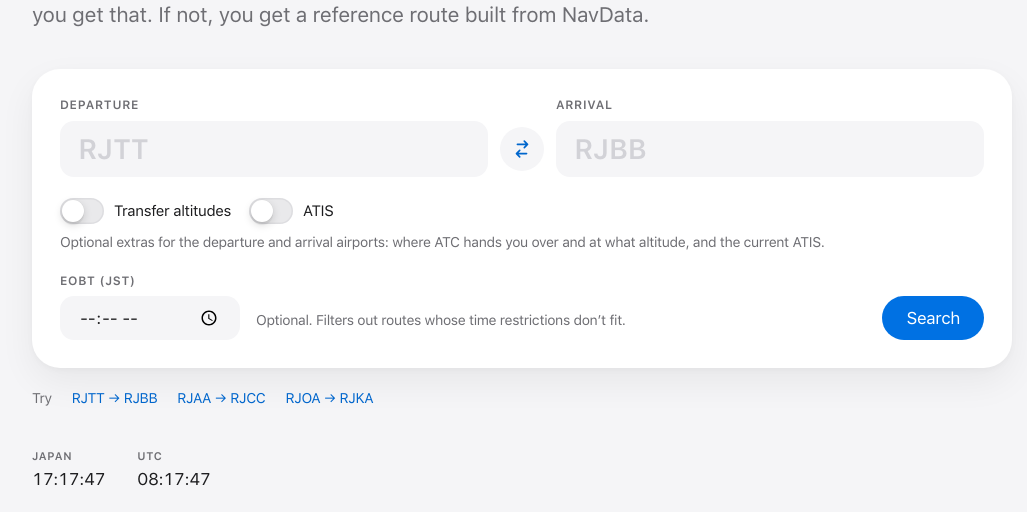
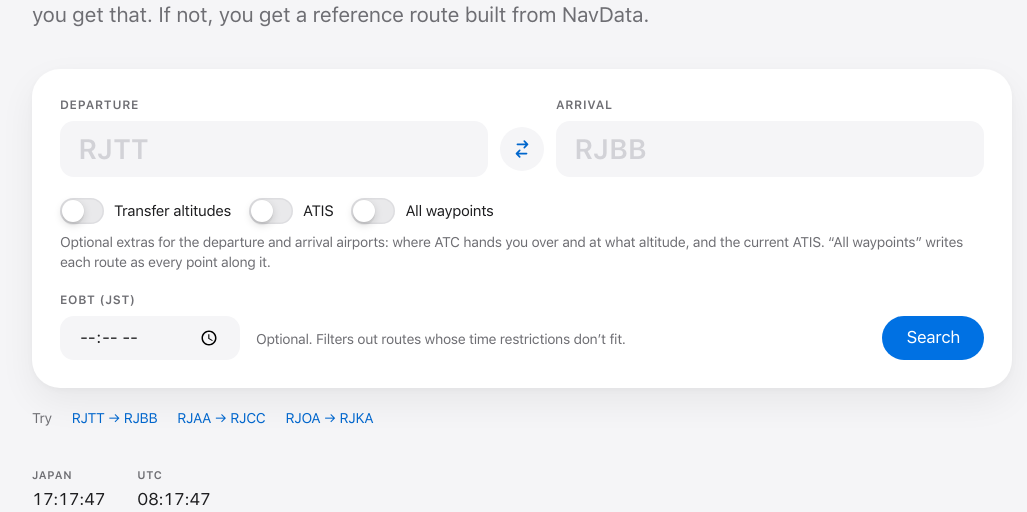
Before and after one commit to lpxlpx7/japan-route-finder, a PHP site: page /index.php in a window 1280 px wide. Shown: the part 351-863 px from the top of the page, without its empty margins (118-1145 px from the left). Run offline with PHP 8.4, Linux system fonts and the light colour scheme.

Commit message:
Add an "All waypoints" switch that lists every point on the route
Each route card then shows the route as the points along it, without airway
names, taken from the map geometry (airports and SID/STAR legs left out).
A warning dialog has to be accepted before the switch turns on.

Co-Authored-By: Claude Opus 5.5 <noreply@anthropic.com>
Claude-Session: https://claude.ai/code/session_01QwaHMhvP4Kfd3yaUznZPcY

```diff
--- a/assets/css/style.css
+++ b/assets/css/style.css
@@ -130,6 +130,18 @@ html[lang="ja"] .field > span { letter-spacing: .02em; }
 .form-error { min-height: 1.4em; margin: 14px 0 0; color: #e30000; font-size: 14px; }
 .form-options { margin-top: 18px; display: flex; flex-wrap: wrap; align-items: center; gap: 6px 18px; }
 .form-options .field-hint { margin: 0; }
+
+/* ---------- Warning before "All waypoints" ---------- */
+.confirm-dialog { width: min(480px, calc(100% - 32px)); padding: 28px; border: 0; border-radius: var(--radius-tile); background: var(--surface); color: var(--ink); box-shadow: 0 20px 60px rgba(0,0,0,.25); }
+.confirm-dialog::backdrop { background: rgba(0,0,0,.4); -webkit-backdrop-filter: blur(4px); backdrop-filter: blur(4px); }
+.confirm-dialog h2 { margin: 0 0 12px; font-size: 22px; line-height: 1.25; }
+.confirm-dialog p, .confirm-dialog li { font-size: 15px; line-height: 1.5; }
+.confirm-dialog p { margin: 0 0 10px; }
+.confirm-dialog ul { margin: 0; padding-left: 20px; color: var(--muted); }
+.confirm-dialog li + li { margin-top: 6px; }
+.confirm-actions { margin-top: 24px; display: flex; justify-content: flex-end; flex-wrap: wrap; gap: 10px; }
+.button-secondary { background: var(--surface-2); color: var(--blue); }
+
 .form-row-end { grid-template-columns: 1fr auto; }
 
 /* ---------- iOS switch (same control as Jurina API's map page) ----------
--- a/assets/js/app.js
+++ b/assets/js/app.js
@@ -5,7 +5,7 @@ const results = document.querySelector("#results");
 const formError = form.querySelector(".form-error");
 const submitButton = form.querySelector('button[type="submit"]');
 
-const fields = { dep: form.elements.dep, arr: form.elements.arr, eobt: form.elements.eobt, transfer: form.elements.transfer, atis: form.elements.atis };
+const fields = { dep: form.elements.dep, arr: form.elements.arr, eobt: form.elements.eobt, transfer: form.elements.transfer, atis: form.elements.atis, points: form.elements.points };
 const cleanIcao = (value) => value.toUpperCase().replace(/[^A-Z]/g, "").slice(0, 4);
 
 const showError = (key) => {
@@ -37,6 +37,7 @@ const search = async ({ push = true } = {}) => {
   if (fields.eobt.value) params.set("eobt", fields.eobt.value);
   if (fields.transfer.checked) params.set("transfer", "1");
   if (fields.atis.checked) params.set("atis", "1");
+  if (fields.points.checked) params.set("points", "1");
   pending?.abort();
   pending = new AbortController();
   setBusy(true);
@@ -87,6 +88,20 @@ results.addEventListener("click", async (event) => {
     label.textContent = t(label.dataset.i18n);
   }
 });
+// "All waypoints" only turns on after the warning is accepted. Turning it off needs no warning.
+const pointsWarning = document.querySelector("#points-warning");
+fields.points.addEventListener("change", () => {
+  if (!fields.points.checked || !pointsWarning?.showModal) return;
+  fields.points.checked = false;
+  pointsWarning.returnValue = "";
+  pointsWarning.showModal();
+});
+pointsWarning?.addEventListener("close", () => {
+  if (pointsWarning.returnValue !== "confirm") return;
+  fields.points.checked = true;
+  if (!results.hidden) search();
+});
+
 [fields.dep, fields.arr].forEach((input) => input.addEventListener("input", () => {
   input.value = cleanIcao(input.value);
   showError("");
@@ -111,6 +126,7 @@ window.addEventListener("popstate", () => {
   fields.eobt.value = params.get("eobt") || "";
   fields.transfer.checked = params.get("transfer") === "1";
   fields.atis.checked = params.get("atis") === "1";
+  fields.points.checked = params.get("points") === "1";
   if (fields.dep.value && fields.arr.value) search({ push: false });
   else results.hidden = true;
 });
--- a/index.php
+++ b/index.php
@@ -10,6 +10,7 @@ $query = [
     'eobt' => trim((string) ($_GET['eobt'] ?? '')),
     'transfer' => ($_GET['transfer'] ?? '') === '1',
     'atis' => ($_GET['atis'] ?? '') === '1',
+    'points' => ($_GET['points'] ?? '') === '1',
 ];
 $searched = isset($_GET['dep']) || isset($_GET['arr']);
 
@@ -95,6 +96,7 @@ page_start('routes', 'Published AIP routes between Japanese airports, with a gen
         <div class="form-options">
           <?= switch_control('transfer', 'transferToggle', $query['transfer']) ?>
           <?= switch_control('atis', 'atisToggle', $query['atis']) ?>
+          <?= switch_control('points', 'pointsToggle', $query['points']) ?>
           <p class="field-hint" data-i18n="optionsHint"><?= e(t('optionsHint')) ?></p>
         </div>
         <div class="form-row">
@@ -133,4 +135,20 @@ page_start('routes', 'Published AIP routes between Japanese airports, with a gen
       </div>
     </section>
   </main>
+
+  <dialog class="confirm-dialog" id="points-warning" aria-labelledby="points-warning-title">
+    <form method="dialog">
+      <h2 id="points-warning-title" data-i18n="pointsWarningTitle"><?= e(t('pointsWarningTitle')) ?></h2>
+      <p data-i18n="pointsWarningText"><?= e(t('pointsWarningText')) ?></p>
+      <ul>
+        <li data-i18n="pointsWarningNavdata"><?= e(t('pointsWarningNavdata')) ?></li>
+        <li data-i18n="pointsWarningFiling"><?= e(t('pointsWarningFiling')) ?></li>
+        <li data-i18n="pointsWarningSim"><?= e(t('pointsWarningSim')) ?></li>
+      </ul>
+      <div class="confirm-actions">
+        <button class="button button-secondary" type="submit" value="cancel" data-i18n="pointsWarningCancel"><?= e(t('pointsWarningCancel')) ?></button>
+        <button class="button button-primary" type="submit" value="confirm" data-i18n="pointsWarningConfirm"><?= e(t('pointsWarningConfirm')) ?></button>
+      </div>
+    </form>
+  </dialog>
 <?php page_end();
--- a/src/i18n.php
+++ b/src/i18n.php
@@ -39,7 +39,7 @@ const TRANSLATIONS = [
         'atisAmbiguous' => 'More than one airport matches. Pick one from the list.',
         'atisShowAll' => 'Show all airports',
         'atisToggle' => 'ATIS',
-        'optionsHint' => 'Optional extras for the departure and arrival airports: where ATC hands you over and at what altitude, and the current ATIS.',
+        'optionsHint' => 'Optional extras for the departure and arrival airports: where ATC hands you over and at what altitude, and the current ATIS. “All waypoints” writes each route as every point along it.',
         'atisInformation' => 'Information {letter}',
         'atisStale' => 'May be out of date',
         'atisChecked' => 'Checked {time}',
@@ -48,6 +48,15 @@ const TRANSLATIONS = [
         'atisError' => 'Couldn’t load ATIS. Try again in a minute.',
         'atisHistory' => 'Earlier',
         'atisUnknownAirport' => 'No ATIS for that airport. Try a code like RJTT or a name like Haneda.',
+        'pointsToggle' => 'All waypoints',
+        'pointsBadge' => 'All waypoints',
+        'pointsWarningTitle' => 'List every waypoint?',
+        'pointsWarningText' => 'Routes will be written as every point along the way, without airway names (KAIHO Y56 SPENS becomes KAIHO … SPENS with each fix in between).',
+        'pointsWarningNavdata' => 'The points come from NavData and may not match the AIP exactly. Check them before you use them.',
+        'pointsWarningFiling' => 'Routes aren’t normally written this way. The string gets much longer, and airway restrictions and altitudes are no longer shown in it.',
+        'pointsWarningSim' => 'For flight simulation only. Don’t use it for real-world navigation or flight plans.',
+        'pointsWarningCancel' => 'Cancel',
+        'pointsWarningConfirm' => 'Turn on',
         'transferToggle' => 'Transfer altitudes',
         'transferDepartureVia' => 'Departure · {icao} via {fix}',
         'transferArrivalVia' => 'Arrival · {icao} via {fix}',
@@ -172,7 +181,7 @@ const TRANSLATIONS = [
         'atisAmbiguous' => '複数の空港が当てはまります。一覧から選んでください。',
         'atisShowAll' => 'すべての空港を表示',
         'atisToggle' => 'ATIS',
-        'optionsHint' => '出発・到着空港について、管制の移管点と高度、最新の ATIS を追加で表示します。',
+        'optionsHint' => '出発・到着空港について、管制の移管点と高度、最新の ATIS を追加で表示します。「全ウェイポイント」は経路を途中のすべての地点で表示します。',
         'atisInformation' => 'インフォメーション {letter}',
         'atisStale' => '古い可能性があります',
         'atisChecked' => '確認 {time}',
@@ -181,6 +190,15 @@ const TRANSLATIONS = [
         'atisError' => 'ATIS を読み込めませんでした。少し待ってから再度お試しください。',
         'atisHistory' => 'これまで',
         'atisUnknownAirport' => 'その空港の ATIS はありません。RJTT のようなコードか、羽田のような名前で探してください。',
+        'pointsToggle' => '全ウェイポイント',
+        'pointsBadge' => '全ウェイポイント',
+        'pointsWarningTitle' => 'すべてのウェイポイントを表示しますか？',
+        'pointsWarningText' => '経路を航空路名ではなく、途中のすべての地点で表示します（KAIHO Y56 SPENS は KAIHO … SPENS のように、間のフィックスを並べた形になります）。',
+        'pointsWarningNavdata' => '地点は NavData から作成しており、AIP と完全には一致しない場合があります。使う前に確認してください。',
+        'pointsWarningFiling' => '通常の経路の書き方ではありません。文字列が長くなり、航空路ごとの制限や高度も読み取れなくなります。',
+        'pointsWarningSim' => 'フライトシミュレーション専用です。実際の航法や飛行計画には使わないでください。',
+        'pointsWarningCancel' => 'キャンセル',
+        'pointsWarningConfirm' => 'オンにする',
         'transferToggle' => '移管高度',
         'transferDepartureVia' => '出発 · {icao}（{fix}）',
         'transferArrivalVia' => '到着 · {icao}（{fix}）',
--- a/src/results.php
+++ b/src/results.php
@@ -67,10 +67,45 @@ function map_geometry(?array $geometry): ?array
     return ['points' => $points, 'legs' => $legs];
 }
 
+/**
+ * Every point along the route in flying order, airway names left out: "KAIHO Y56 SPENS" → "KAIHO ONC SPENS".
+ * Taken from the map geometry, so the airports and SID/STAR connections are dropped. Without geometry the
+ * route string is returned as it is.
+ */
+function route_points(array $route): string
+{
+    $geometry = map_geometry($route['geometry'] ?? null);
+    if ($geometry === null) {
+        return (string) $route['route'];
+    }
+    $order = [];
+    foreach ($geometry['legs'] as $leg) {
+        foreach ([$leg['from'], $leg['to']] as $index) {
+            if (end($order) !== $index) {
+                $order[] = $index;
+            }
+        }
+    }
+    $idents = [];
+    foreach ($order as $index) {
+        $point = $geometry['points'][$index] ?? null;
+        if ($point && $point['kind'] !== 'airport' && $point['ident'] !== '' && end($idents) !== $point['ident']) {
+            $idents[] = $point['ident'];
+        }
+    }
+    return $idents ? implode(' ', $idents) : (string) $route['route'];
+}
+
+/** The route as the card shows it: as published, or every point when "All waypoints" is on. */
+function shown_route(array $route, bool $points): string
+{
+    return $points ? route_points($route) : (string) $route['route'];
+}
+
 /** The large map under the results. Drawn by assets/js/map.js from the embedded geometry. */
-function map_panel(array $routes): string
+function map_panel(array $routes, bool $points = false): string
 {
-    $items = array_map(fn ($route) => ['route' => (string) $route['route'], 'geometry' => map_geometry($route['geometry'] ?? null)], $routes);
+    $items = array_map(fn ($route) => ['route' => shown_route($route, $points), 'geometry' => map_geometry($route['geometry'] ?? null)], $routes);
     if (!array_filter($items, fn ($item) => $item['geometry'] !== null)) {
         return '';
     }
@@ -107,6 +142,8 @@ function render_results(array $query, ?array $response, ?array $transfers = null
 
     $data = $response['data'];
     $source = $data['source'] ?? 'none';
+    $points = (bool) ($query['points'] ?? false);
+    $pointsBadge = $points ? '<span class="badge">' . i18n('pointsBadge') . '</span>' : '';
     $atisBlock = $atis !== null ? render_atis_block($dep, $arr, $atis) : '';
     $footer = '<p class="data-line">' . i18n('dataCycles', ['navdata' => $data['navdata_cycle'] ?? '—', 'transfer' => $data['transfer_cycle'] ?? '—']) . '</p>';
     if (in_array($data['aip_data'] ?? '', ['stale', 'file'], true)) {
@@ -117,12 +154,13 @@ function render_results(array $query, ?array $response, ?array $transfers = null
         $routes = $data['aip_routes'] ?? [];
         $count = count($routes) === 1 ? i18n('routeCountOne') : i18n('routeCount', ['count' => count($routes)]);
         $html = '<div class="result-head"><p class="eyebrow">' . i18n('kickerAip') . '</p>' . $pair
-            . '<div class="badges"><span class="badge">' . $count . '</span>' . $eobtBadge . '</div></div><div class="route-list">';
+            . '<div class="badges"><span class="badge">' . $count . '</span>' . $eobtBadge . $pointsBadge . '</div></div><div class="route-list">';
         foreach ($routes as $index => $route) {
+            $shown = shown_route($route, $points);
             $html .= '<article class="route-card"><div class="route-card-head"><span class="route-number">'
                 . i18n('routeNumber', ['n' => $index + 1]) . '</span><span class="card-actions">'
-                . (isset($route['geometry']) ? map_button($index) : '') . copy_button($route['route']) . simbrief_button($index) . '</span></div>'
-                . '<p class="route-string">' . e($route['route']) . '</p><dl class="route-meta">'
+                . (isset($route['geometry']) ? map_button($index) : '') . copy_button($shown) . simbrief_button($index) . '</span></div>'
+                . '<p class="route-string">' . e($shown) . '</p><dl class="route-meta">'
                 . time_meta($route['time_restriction'] ?? '')
                 . meta_item('altitude', $route['altitude'] ?? '')
                 . meta_item('aircraft', $route['aircraft'] ?? '')
@@ -131,7 +169,7 @@ function render_results(array $query, ?array $response, ?array $transfers = null
                 . ($transfers !== null ? route_transfer_block($dep, $arr, $route['route'], $transfers) : '')
                 . '</article>';
         }
-        return $html . '</div>' . $footer . $atisBlock . map_panel($routes);
+        return $html . '</div>' . $footer . $atisBlock . map_panel($routes, $points);
     }
 
     if ($source === 'generated' && isset($data['generated'])) {
@@ -144,13 +182,14 @@ function render_results(array $query, ?array $response, ?array $transfers = null
             $known = warning_key($warning);
             $warnings .= $known ? i18n($known[0], $known[1], 'li') : '<li>' . e($warning) . '</li>';
         }
+        $shown = shown_route($route, $points);
         $methodKey = ($route['method'] ?? '') === 'direct' ? 'methodDirect' : 'methodAirway';
         return '<div class="result-head"><p class="eyebrow">' . i18n('kickerGenerated') . '</p>' . $pair
-            . '<div class="badges">' . $eobtBadge . '</div></div>'
+            . '<div class="badges">' . $eobtBadge . $pointsBadge . '</div></div>'
             . '<article class="route-card route-card-generated"><div class="route-card-head"><span class="route-number">'
             . i18n('generatedLabel') . '</span><span class="card-actions">'
-            . (isset($route['geometry']) ? map_button(0) : '') . copy_button($route['route']) . simbrief_button(0) . '</span></div>'
-            . '<p class="route-string">' . e($route['route']) . '</p>'
+            . (isset($route['geometry']) ? map_button(0) : '') . copy_button($shown) . simbrief_button(0) . '</span></div>'
+            . '<p class="route-string">' . e($shown) . '</p>'
             . '<dl class="route-meta">'
             . '<div class="meta-item"><dt>' . i18n('distance') . '</dt><dd>' . e((string) round((float) ($route['distance_nm'] ?? 0))) . ' NM</dd></div>'
             . '<div class="meta-item"><dt>' . i18n('method') . '</dt><dd>' . i18n($methodKey) . '</dd></div>'
@@ -163,7 +202,7 @@ function render_results(array $query, ?array $response, ?array $transfers = null
             . ($warnings !== '' ? '<div class="route-notes"><h4>' . i18n('notes') . '</h4><ul>' . $warnings . '</ul></div>' : '')
             . ($transfers !== null ? route_transfer_block($dep, $arr, $route['route'], $transfers) : '')
             . i18n('generatedNote', [], 'p', ' class="route-scope"')
-            . '</article>' . $footer . $atisBlock . map_panel([$route]);
+            . '</article>' . $footer . $atisBlock . map_panel([$route], $points);
     }
 
     if ($source === 'aip_time_mismatch') {
```
Also changed, not shown: README.md.
